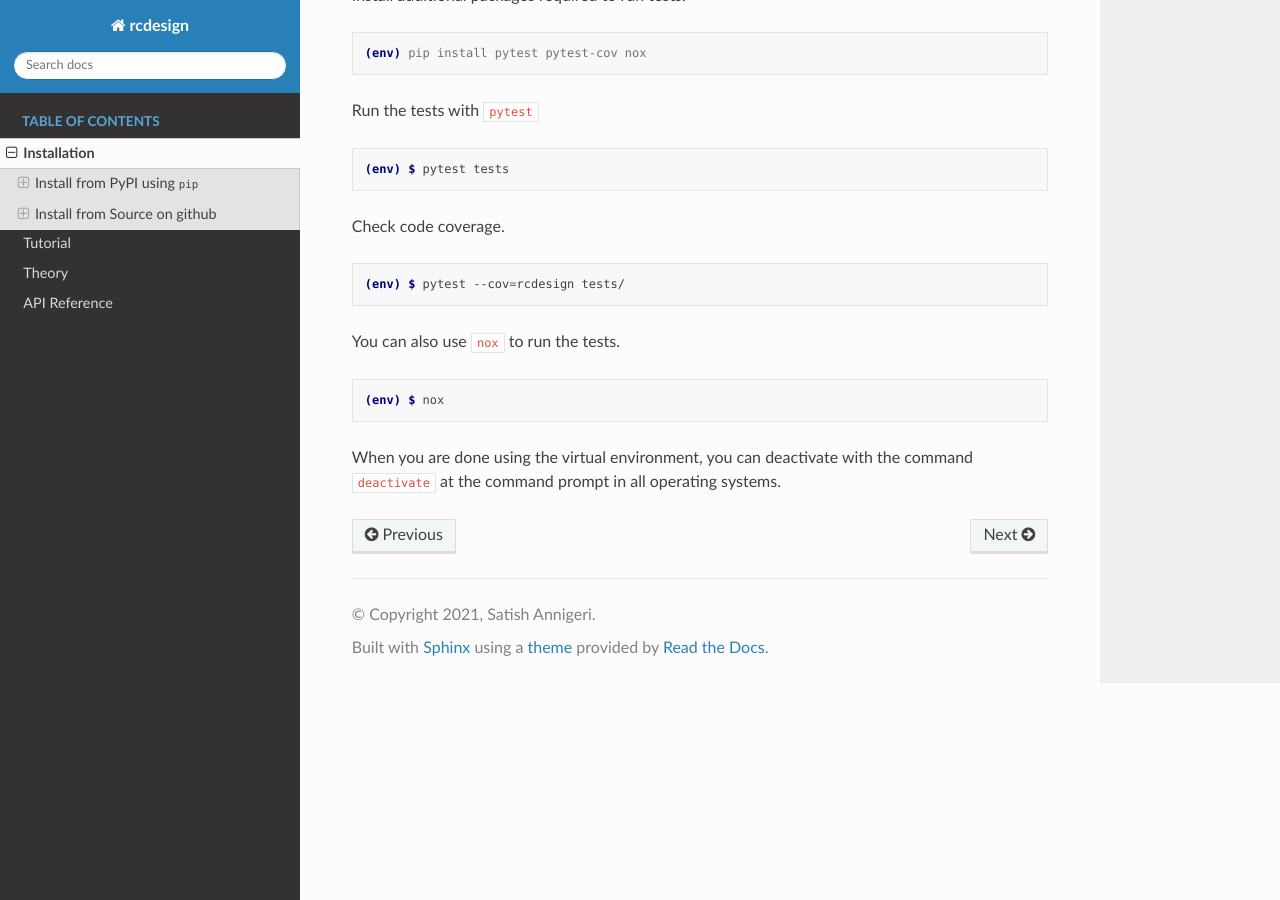
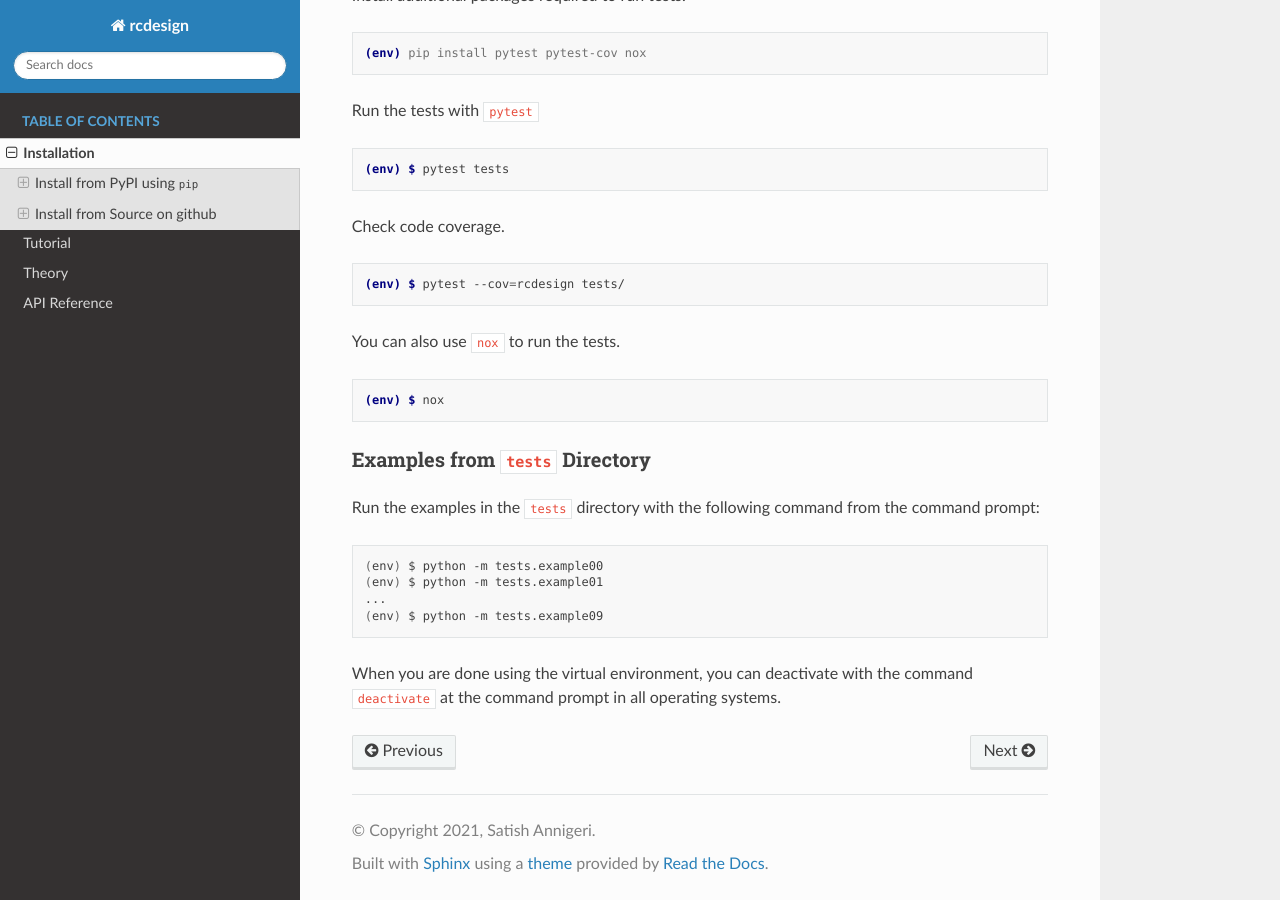
Before and after one commit to satish-annigeri/rcdesign, a Sphinx documentation site: the page built from docs/source/installation.md, in a window 1280 px wide and 900 px high, scrolled down 2559 px. Built offline with Sphinx 7.4.7 and the Read the Docs theme 2.0.0, drawn with Linux system fonts in a browser that asks for light colours.

Commit message:
Updated .coveragerc and tidied up installation docs

````diff
--- a/docs/source/installation.md
+++ b/docs/source/installation.md
@@ -100,4 +100,14 @@ You can also use `nox` to run the tests.
 ``` console
 (env) $ nox
 ```
+
+### Examples from `tests` Directory
+Run the examples in the `tests` directory with the following command from the command prompt:
+```bash
+(env) $ python -m tests.example00
+(env) $ python -m tests.example01
+...
+(env) $ python -m tests.example09
+```
+
 When you are done using the virtual environment, you can deactivate with the command `deactivate` at the command prompt in all operating systems.
--- a/rcdesign/__init__.py
+++ b/rcdesign/__init__.py
@@ -1,3 +1,3 @@
 """is456 is a subpackage for analysis and design of reinforced concrete sections as per IS 456:2000"""
 
-__version__ = "0.4.0"
+__version__ = "0.4.3"
````
Also changed, not shown: docs/source/tutorial.md (+5 -0 lines), 1 other file.
